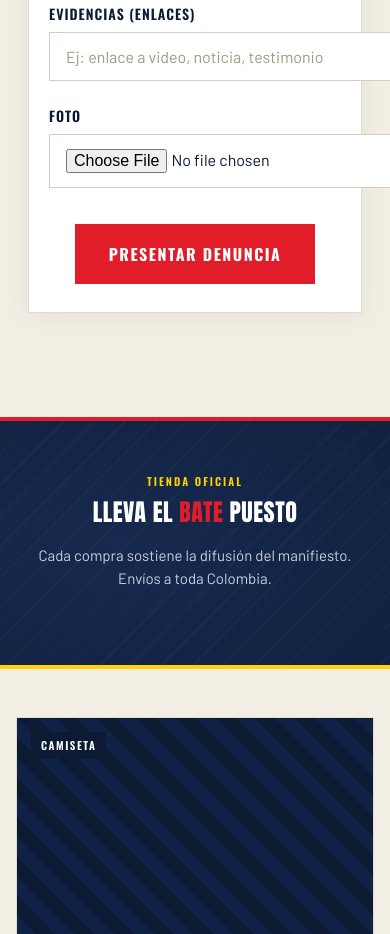
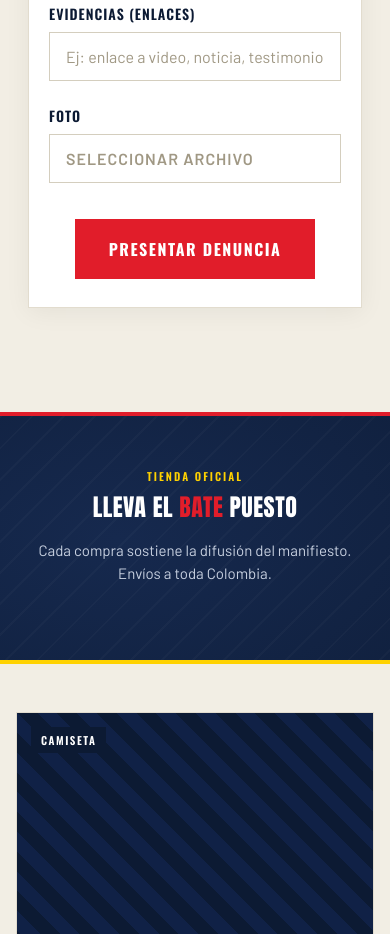
Before and after one commit to EsneiderCdD/gury, a Next.js app: page / in a window 390 px wide. Shown: the part 3360-4294 px from the top of the page. Built offline with nearby package versions, Linux system fonts and the light colour scheme.

Commit message:
feat(denuncia): responsividad

```diff
--- a/src/components/specific/DenunciaSection/DenunciaSection.module.css
+++ b/src/components/specific/DenunciaSection/DenunciaSection.module.css
@@ -75,6 +75,33 @@
   transition: border-color 0.2s;
 }
 
+.fileLabel {
+  display: block;
+  cursor: pointer;
+}
+
+.fileLabel input[type="file"] {
+  display: none;
+}
+
+.fileText {
+  display: block;
+  background: #FFFFFF;
+  border: 1px solid #D4CEBE;
+  padding: 14px 16px;
+  font-family: var(--font-barlow);
+  font-size: 16px;
+  color: #A09884;
+  transition: border-color 0.2s;
+  overflow: hidden;
+  text-overflow: ellipsis;
+  white-space: nowrap;
+}
+
+.fileLabel:hover .fileText {
+  border-color: #E11D2A;
+}
+
 .field input::placeholder,
 .field textarea::placeholder {
   color: #A09884;
--- a/src/components/specific/DenunciaSection/DenunciaSection.tsx
+++ b/src/components/specific/DenunciaSection/DenunciaSection.tsx
@@ -153,10 +153,12 @@ export default function DenunciaSection() {
                   placeholder="Ej: enlace a video, noticia, testimonio"
                   value={evidencias}
                   onChange={(e) => setEvidencias(e.target.value)}
+
                 />
               </div>
               <div className={styles.field}>
                 <label htmlFor="foto">Foto</label>
+                <label className={styles.fileLabel}>
                   <input
                     ref={fotoRef}
                     id="foto"
@@ -164,6 +166,10 @@ export default function DenunciaSection() {
                     accept="image/*"
                     onChange={(e) => setFoto(e.target.files?.[0] ?? null)}
                   />
+                  <span className={styles.fileText}>
+                    {foto ? foto.name : "Seleccionar archivo"}
+                  </span>
+                </label>
               </div>
             </div>
           </div>
```
Lines whose indentation alone changed are shown as unchanged.
